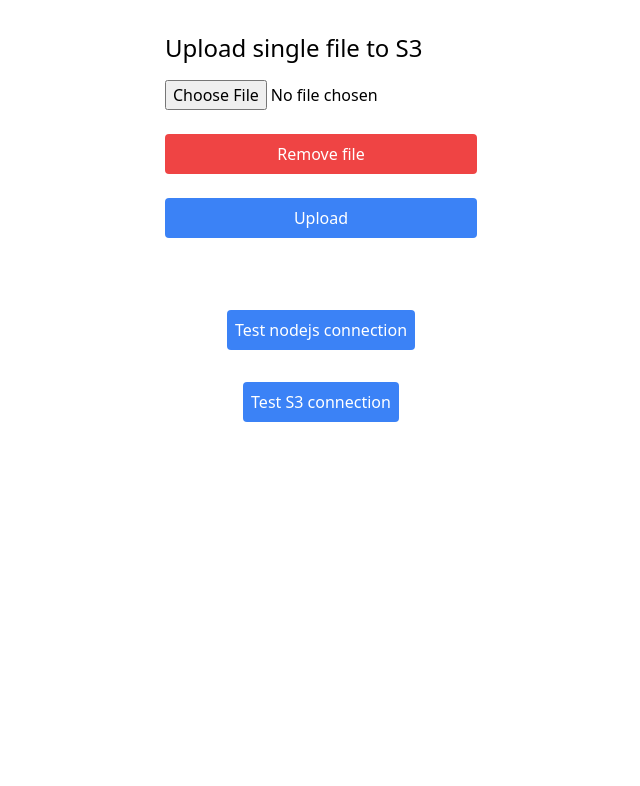
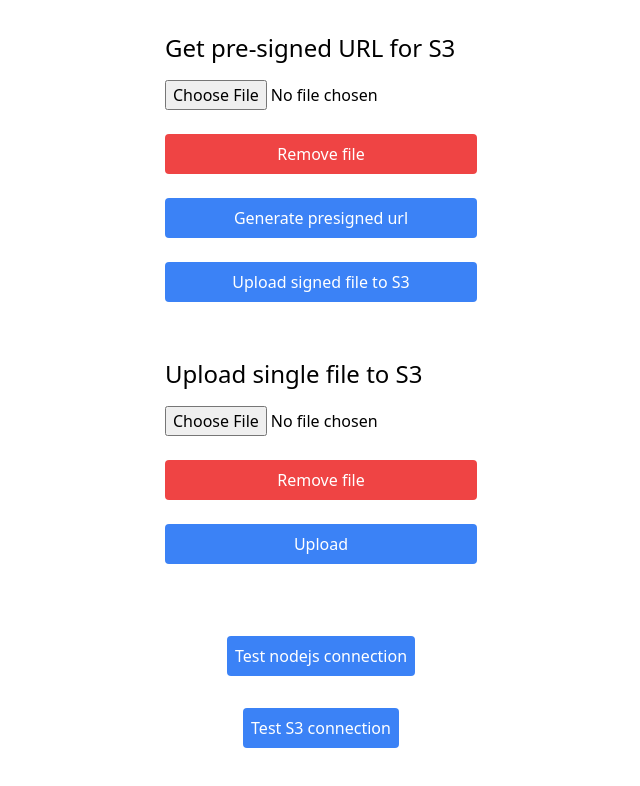
Before and after one commit to vy1406/largeFileUploads, a React (Vite) app in the folder client/: page / in a window 1280 px wide. Shown: the top 786 px of the page, without its empty margins (319-959 px from the left). Built offline with nearby package versions, Linux system fonts and the light colour scheme.

Commit message:
jgenerating signed url

```diff
--- a/client/src/App.jsx
+++ b/client/src/App.jsx
@@ -4,6 +4,7 @@
 import TestConnectionBtn from "./components/TestConnection"
 import TestConnectionBtnS3 from "./components/TestConnectionS3"
 import AwsUploadS3 from "./forms/AwsForm"
+import AwsPreSignedUrl from "./forms/AwsPreSignedUrl"
 
 function App() {
 
@@ -11,6 +12,7 @@
     <div className="container mx-auto p-4 flex flex-col items-center gap-6">
       {/* <MultipleFilesForm />
       <SingleFileForm /> */}
+      <AwsPreSignedUrl />
       <AwsUploadS3 />
       <TestConnectionBtn />
       <TestConnectionBtnS3 />
--- a/client/src/constants.js
+++ b/client/src/constants.js
@@ -15,8 +15,14 @@
     UPLOAD_SUCCESS: "File uploaded successfully",
     UPLOAD_SUCCESS_S3: "File uploaded to S3 successfully",
     UPLOAD_ERROR_S3: "Error uploading file to S3",
+    ERROR_PRESIGNED_URL: "Error getting pre-signed URL",
     FILE_TOO_LARGE: 'File is too large',
     UPLOAD_SINGLE_FILE_S3: "Upload single file to S3",
+    UPLOAD_SIGNED_TO_S3: "Upload signed file to S3",
+    GET_PRESIGNED_URL: "Generate presigned url",
+    GET_PRESIGNED_FORM_TITLE: "Get pre-signed URL for S3",
+    PRE_SIGNED_URL_GENERATED: "<< Pre-signed URL generated >>",
+    PRE_SIGNED_URL: "Pre-signed URL:"
 }
 
 const AWS_BASE = "https://7g0tifu0t3.execute-api.us-east-1.amazonaws.com/dev"
--- a/client/src/forms/AwsForm.jsx
+++ b/client/src/forms/AwsForm.jsx
@@ -23,6 +23,7 @@
       fileInputRef.current.value = "";
     }
     setStatus("")
+    toast.dismiss()
   }
 
   // means it wont be formData, cuz otherwise i need to make more changes.
--- /dev/null
+++ b/client/src/forms/AwsPreSignedUrl.jsx
@@ -0,0 +1,137 @@
+import { useMemo, useRef, useState } from "react"
+import { toast } from "react-toastify"
+import { AWS, LANGS } from "../constants"
+
+function AwsPreSignedUrl() {
+
+  const [file, setFile] = useState(null)
+  const [presignedUrl, setPresignedUrl] = useState(null);
+  const fileInputRef = useRef(null)
+
+  const handleOnUpload = (e) => {
+    const uploadedFile = e.target.files[0];
+    setFile(uploadedFile);
+  }
+
+  const isLargeFile = useMemo(() => {
+    return file && file.size > 5000000;
+  }, [file]);
+
+  const handleClear = () => {
+    setFile(null)
+    if (fileInputRef.current) {
+      fileInputRef.current.value = "";
+    }
+    setPresignedUrl(null)
+    toast.dismiss()
+  }
+
+  const handleUploadToS3 = async (e) => {
+    e.preventDefault();
+
+    try {
+      const uploadResponse = await fetch(presignedUrl, {
+        method: "PUT",
+        body: file,
+      });
+
+      if (!uploadResponse.ok) {
+        throw new Error("File upload failed");
+      }
+
+      toast.success(LANGS.UPLOAD_SUCCESS_S3);
+    } catch (error) {
+      console.error("Error during file upload:", error);
+      toast.error(LANGS.UPLOAD_ERROR_S3);
+    }
+  }
+
+  const handleOnSubmit = async (e) => {
+    e.preventDefault();
+
+    if (isLargeFile) {
+      toast.error(LANGS.FILE_TOO_LARGE);
+      return;
+    }
+
+    const fileName = file.name;
+
+    try {
+      const response = await fetch(AWS.PRE_SIGNED_URL, {
+        method: "POST",
+        headers: {
+          "Content-Type": "application/json",
+        },
+        body: JSON.stringify({ fileName }),
+      });
+
+      if (!response.ok) {
+        const errorData = await response.json();
+        toast.error(errorData.message || LANGS.UPLOAD_ERROR_S3);
+        throw new Error(errorData.message);
+      }
+
+      const data = await response.json();
+      const preSignedUrl = data.preSignedUrl;
+      setPresignedUrl(preSignedUrl);
+    } catch (error) {
+      console.error("Error during file upload:", error);
+      toast.error(LANGS.ERROR_PRESIGNED_URL);
+    }
+  };
+
+
+  return (
+    <div className="container mx-auto p-4 flex flex-col items-center gap-6">
+      <form onSubmit={handleOnSubmit} className="flex flex-col gap-4">
+        <h1 className="text-2xl font-medium">
+          {LANGS.GET_PRESIGNED_FORM_TITLE}
+        </h1>
+        <input
+          ref={fileInputRef}
+          type="file"
+          name="file"
+          id="file"
+          onChange={handleOnUpload}
+        />
+        <button
+          type="button"
+          onClick={handleClear}
+          className="bg-red-500 text-white p-2 rounded mt-2"
+        >
+          {LANGS.CLEAR}
+        </button>
+        <button
+          type="submit"
+          disabled={file?.length === 0}
+          className="bg-blue-500 text-white p-2 rounded mt-2"
+        >
+          {LANGS.GET_PRESIGNED_URL}
+        </button>
+        <button
+          type="button"
+          onClick={handleUploadToS3}
+          disabled={presignedUrl === null}
+          className="bg-blue-500 text-white p-2 rounded mt-2"
+        >
+          {LANGS.UPLOAD_SIGNED_TO_S3}
+        </button>
+      </form>
+      {file && (
+        <div className="mt-4">
+          <h2 className="text-lg font-medium">{LANGS.SELECTED}</h2>
+          {file.name} - {(file.size / 1024).toFixed(2)} KB
+        </div>
+      )}
+      {presignedUrl && (
+        <div className="mt-4">
+          <h2 className="text-lg font-medium">{LANGS.PRE_SIGNED_URL}</h2>
+          {LANGS.PRE_SIGNED_URL_GENERATED}
+        </ div>
+      )}
+
+    </div>
+  )
+}
+
+export default AwsPreSignedUrl
```
